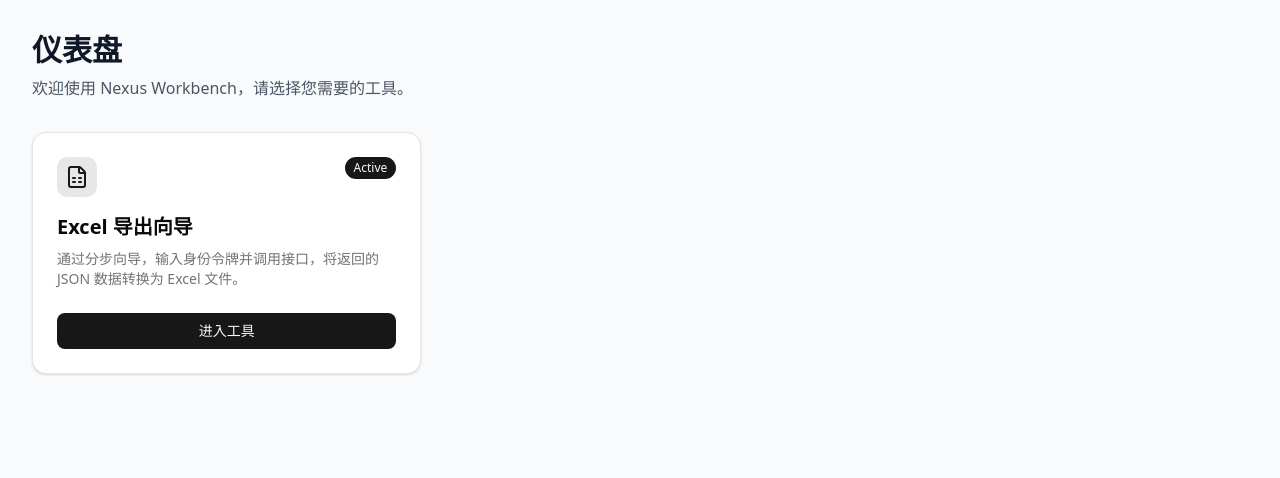
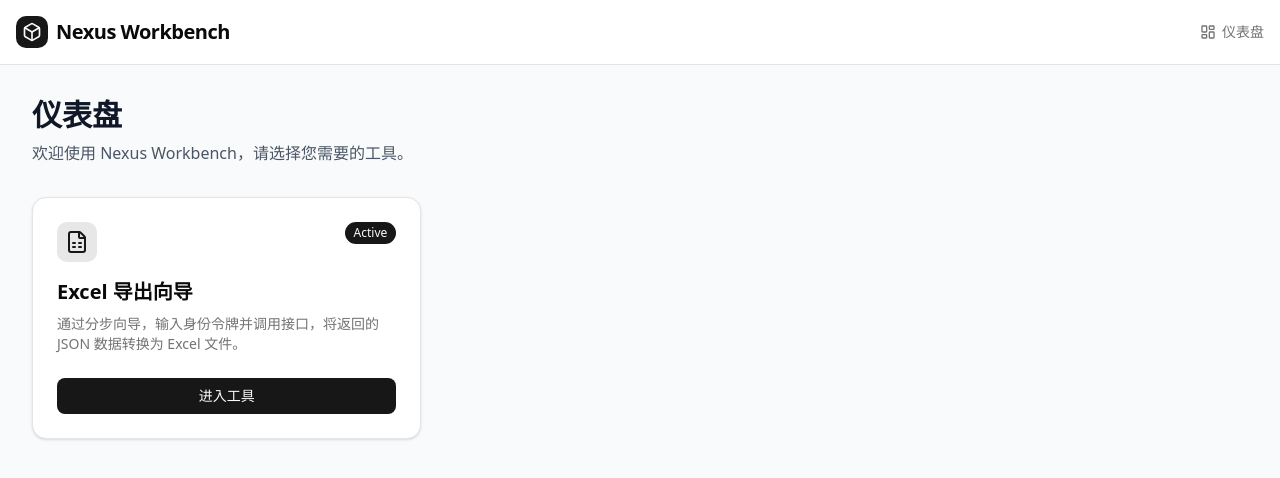
Before and after one commit to leoliu198998-ui/Nexus-Workbench, a Next.js app in the folder frontend/: page / in a window 1280 px wide. Shown: the top 478 px of the page. Built offline with nearby package versions, Linux system fonts and the light colour scheme.

Commit message:
feat(frontend): Add Navbar to layout

```diff
--- a/frontend/src/app/layout.tsx
+++ b/frontend/src/app/layout.tsx
@@ -2,6 +2,7 @@
 import { Geist, Geist_Mono } from "next/font/google";
 import "./globals.css";
 import { Toaster } from "@/components/ui/sonner";
+import { Navbar } from "@/components/layout/navbar";
 
 const geistSans = Geist({
   variable: "--font-geist-sans",
@@ -14,8 +15,8 @@
 });
 
 export const metadata: Metadata = {
-  title: "Create Next App",
-  description: "Generated by create next app",
+  title: "Nexus Workbench",
+  description: "Internal R&D Efficiency Toolset Platform",
 };
 
 export default function RootLayout({
@@ -28,6 +29,7 @@
       <body
         className={`${geistSans.variable} ${geistMono.variable} antialiased`}
       >
+        <Navbar />
         {children}
         <Toaster />
       </body>
--- /dev/null
+++ b/frontend/src/components/layout/navbar.tsx
@@ -0,0 +1,27 @@
+import Link from 'next/link';
+import { LayoutDashboard, Box } from 'lucide-react';
+
+export function Navbar() {
+  return (
+    <nav className="border-b bg-white">
+      <div className="max-w-7xl mx-auto px-4 h-16 flex items-center justify-between">
+        <Link href="/" className="flex items-center gap-2 hover:opacity-80 transition-opacity">
+          <div className="bg-primary p-1.5 rounded-lg">
+            <Box className="w-5 h-5 text-primary-foreground" />
+          </div>
+          <span className="font-bold text-xl tracking-tight">Nexus Workbench</span>
+        </Link>
+
+        <div className="flex items-center gap-4">
+          <Link
+            href="/"
+            className="text-sm font-medium text-muted-foreground hover:text-primary transition-colors flex items-center gap-1.5"
+          >
+            <LayoutDashboard className="w-4 h-4" />
+            仪表盘
+          </Link>
+        </div>
+      </div>
+    </nav>
+  );
+}
```
Also changed, not shown: 1 other file (tests, documents, lock files or other folders).
